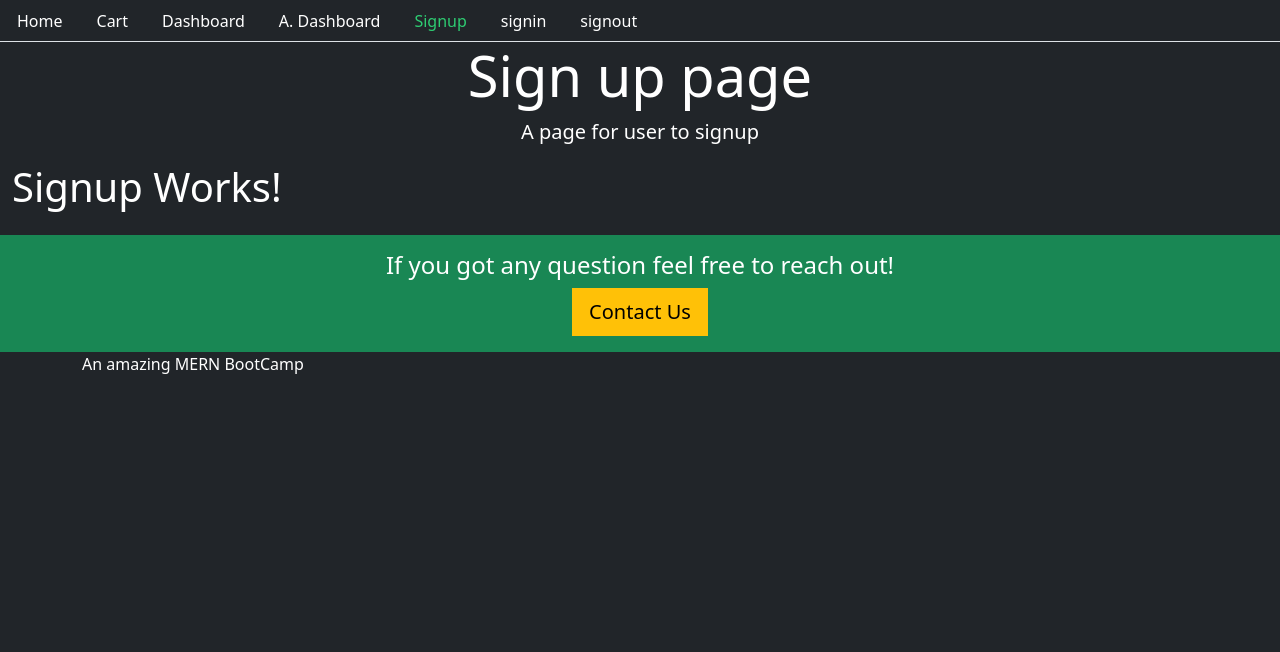
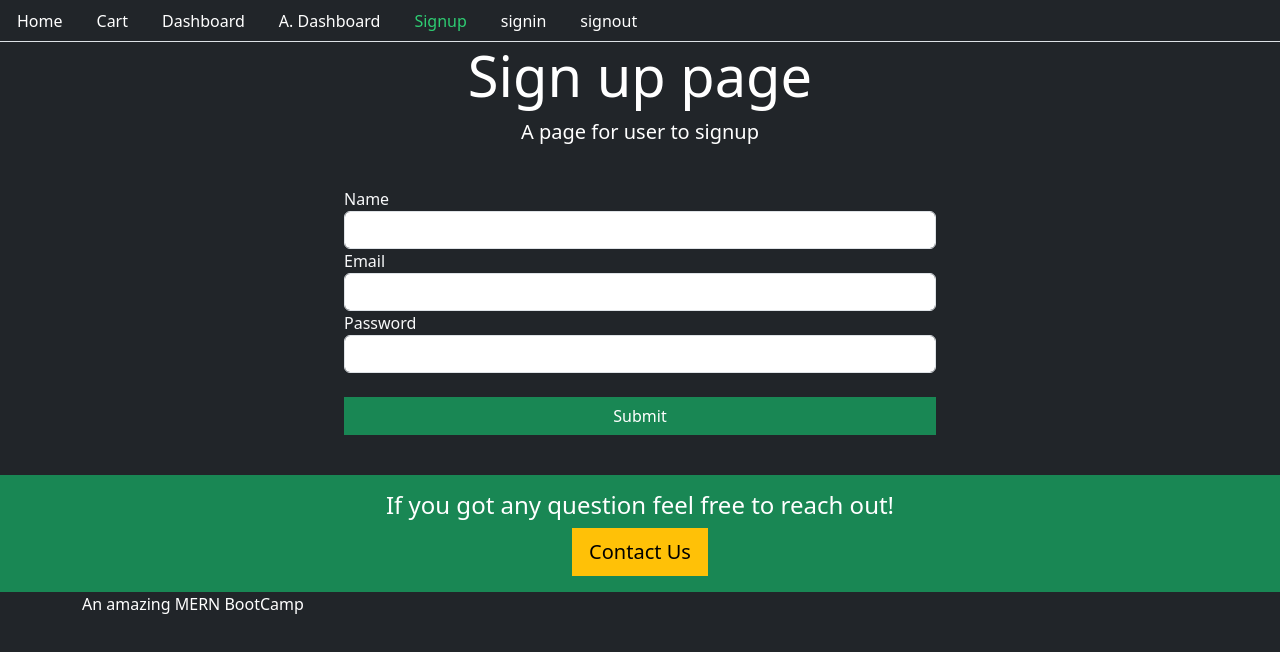
Before and after one commit to Nitesh-thapliyal/Clothify-E-Commerce-Clothing-Platform, a React (Create React App) app in the folder projfrontend/: page /signup in a window 1280 px wide. Shown: the top 652 px of the page. Built offline with nearby package versions, Linux system fonts and the light colour scheme; no server answers.

Commit message:
add signin and signup form

```diff
--- a/projfrontend/src/core/Base.js
+++ b/projfrontend/src/core/Base.js
@@ -4,7 +4,7 @@
 const Base = ({
     title = "My Title",
     description = "My description",
-    className ="bg-dark text-white p--4",
+    className ="bg-dark text-white p-4",
     children
 
 }) => {
--- a/projfrontend/src/user/Signin.js
+++ b/projfrontend/src/user/Signin.js
@@ -3,9 +3,35 @@
 import Base from "../core/Base";
 
 const Signin = () =>{
+
+    const signInForm = () => {
+        return (
+            <div className="row">
+                <div className="col-md-6 offset-sm-3 text-start">
+                    <form>
+
+                        <div className="form-group">
+                            <label className="text-light">Email</label>
+                            <input className="form-control" type="email" />
+                        </div>
+                        <div className="form-group">
+                            <label className="text-light">Password</label>
+                            <input className="form-control" type="password" />
+                        </div>
+                        <br/>
+                        <button className="btn btn-success col-12">Submit</button>
+                    </form>
+                </div>
+
+            </div>
+        )
+    }
+
+
+
     return (
         <Base title="Signin page" description="A page for user to sign in">
-            <h1>Sign in Works!</h1>
+            {signInForm()}
         </Base>
     )
 }
--- a/projfrontend/src/user/Signup.js
+++ b/projfrontend/src/user/Signup.js
@@ -7,11 +7,22 @@
     const signUpForm = () => {
         return (
             <div className="row">
-                <div className="col-md-6 offset-sm-6 text-left">
+                <div className="col-md-6 offset-sm-3 text-start">
                     <form>
-                        <div>
-
+                        <div className="form-group">
+                            <label className="text-light">Name</label>
+                            <input className="form-control" type="text" />
                         </div>
+                        <div className="form-group">
+                            <label className="text-light">Email</label>
+                            <input className="form-control" type="email" />
+                        </div>
+                        <div className="form-group">
+                            <label className="text-light">Password</label>
+                            <input className="form-control" type="password" />
+                        </div>
+                        <br/>
+                        <button className="btn btn-success col-12">Submit</button>
                     </form>
                 </div>
 
@@ -22,7 +33,8 @@
 
     return (
         <Base title="Sign up page" description="A page for user to signup">
-            <h1>Signup Works!</h1>
+
+            {signUpForm()}
         </Base>
     );
 };
```
